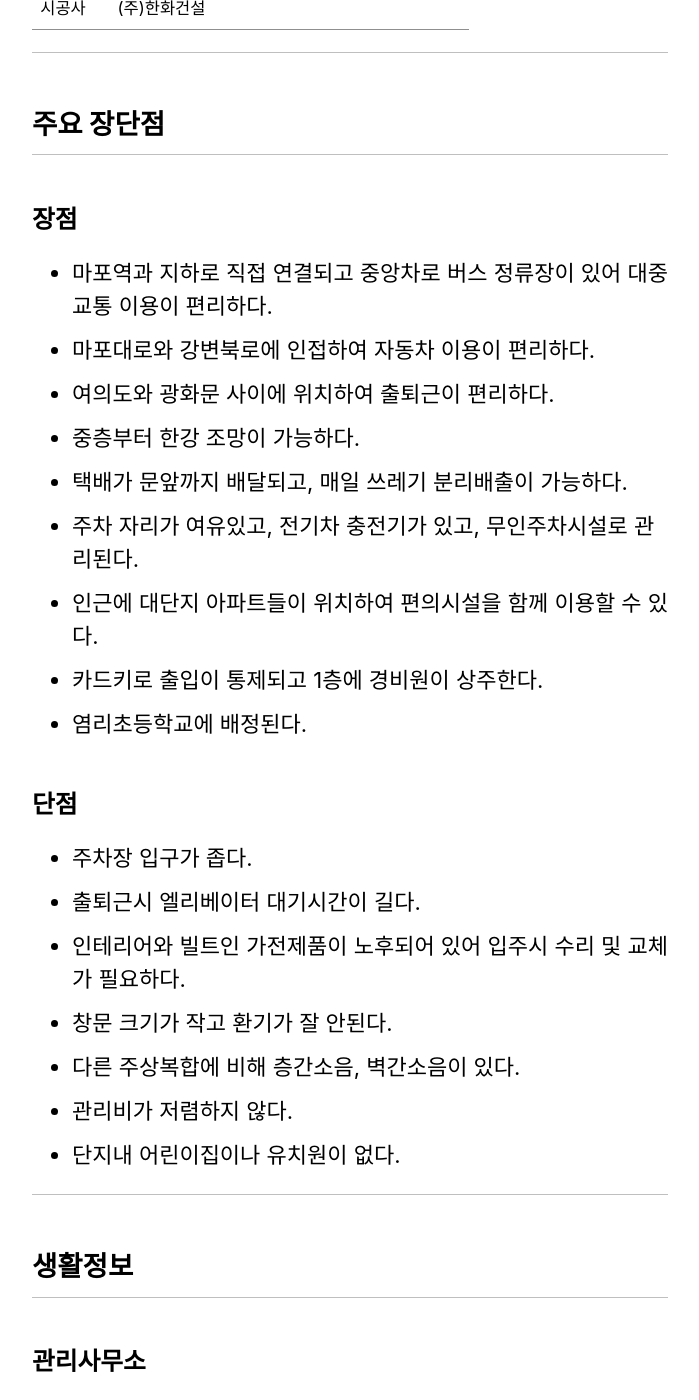
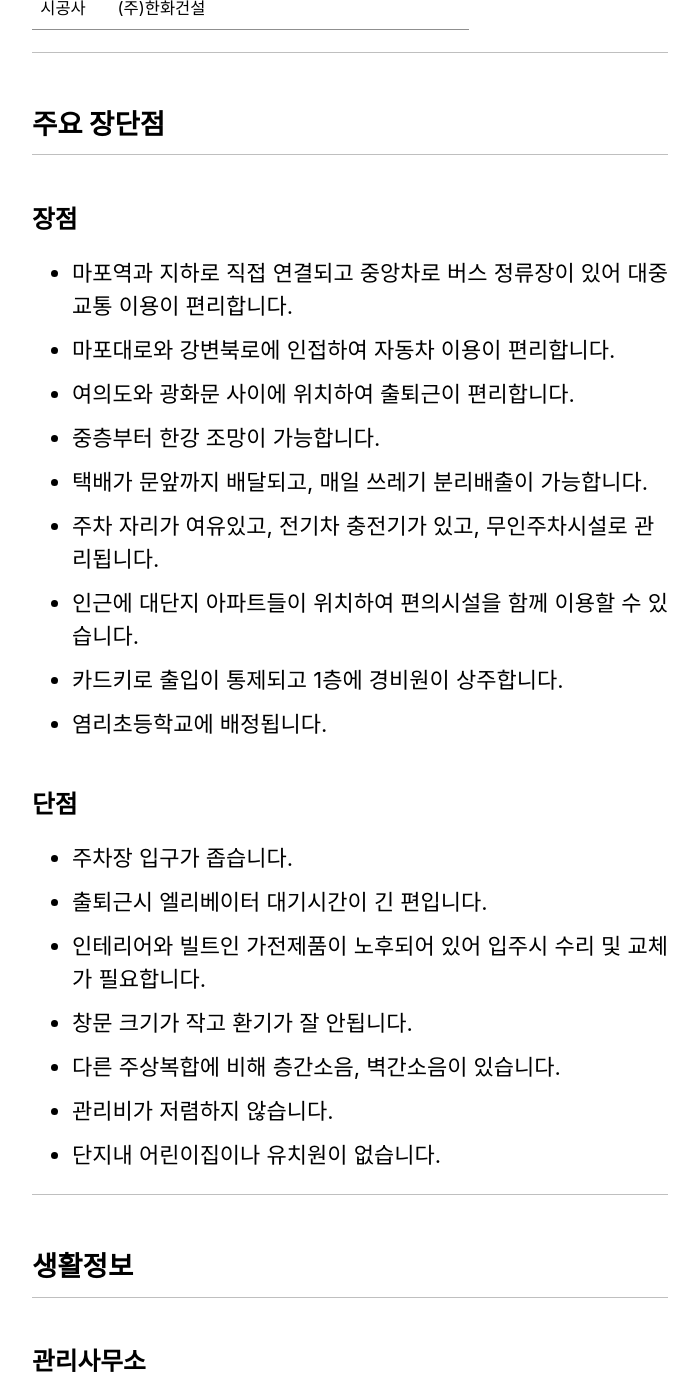
Before and after one commit to mapoobelisk/mapoobelisk.github.io, a Jekyll site: the page built from _pages/about.md, in a window 1280 px wide and 1400 px high, scrolled down 2373 px. Shown: the whole window, without its empty margins (290-989 px from the left). Built offline with Jekyll 4.4.1, drawn with Linux system fonts in a browser that asks for light colours; cached includes are drawn as plain includes.

Commit message:
Update about.md

```diff
--- a/_pages/about.md
+++ b/_pages/about.md
@@ -59,25 +59,25 @@ toc: true
 
 ### 장점
 
-- 마포역과 지하로 직접 연결되고 중앙차로 버스 정류장이 있어 대중교통 이용이 편리하다.
-- 마포대로와 강변북로에 인접하여 자동차 이용이 편리하다.
-- 여의도와 광화문 사이에 위치하여 출퇴근이 편리하다.
-- 중층부터 한강 조망이 가능하다.
-- 택배가 문앞까지 배달되고, 매일 쓰레기 분리배출이 가능하다.
-- 주차 자리가 여유있고, 전기차 충전기가 있고, 무인주차시설로 관리된다.
-- 인근에 대단지 아파트들이 위치하여 편의시설을 함께 이용할 수 있다.
-- 카드키로 출입이 통제되고 1층에 경비원이 상주한다.
-- 염리초등학교에 배정된다.
+- 마포역과 지하로 직접 연결되고 중앙차로 버스 정류장이 있어 대중교통 이용이 편리합니다.
+- 마포대로와 강변북로에 인접하여 자동차 이용이 편리합니다.
+- 여의도와 광화문 사이에 위치하여 출퇴근이 편리합니다.
+- 중층부터 한강 조망이 가능합니다.
+- 택배가 문앞까지 배달되고, 매일 쓰레기 분리배출이 가능합니다.
+- 주차 자리가 여유있고, 전기차 충전기가 있고, 무인주차시설로 관리됩니다.
+- 인근에 대단지 아파트들이 위치하여 편의시설을 함께 이용할 수 있습니다.
+- 카드키로 출입이 통제되고 1층에 경비원이 상주합니다.
+- 염리초등학교에 배정됩니다.
 
 ### 단점
 
-- 주차장 입구가 좁다.
-- 출퇴근시 엘리베이터 대기시간이 길다.
-- 인테리어와 빌트인 가전제품이 노후되어 있어 입주시 수리 및 교체가 필요하다.
-- 창문 크기가 작고 환기가 잘 안된다.
-- 다른 주상복합에 비해 층간소음, 벽간소음이 있다.
-- 관리비가 저렴하지 않다.
-- 단지내 어린이집이나 유치원이 없다.
+- 주차장 입구가 좁습니다.
+- 출퇴근시 엘리베이터 대기시간이 긴 편입니다.
+- 인테리어와 빌트인 가전제품이 노후되어 있어 입주시 수리 및 교체가 필요합니다.
+- 창문 크기가 작고 환기가 잘 안됩니다.
+- 다른 주상복합에 비해 층간소음, 벽간소음이 있습니다.
+- 관리비가 저렴하지 않습니다.
+- 단지내 어린이집이나 유치원이 없습니다.
 
 ---
 
```
